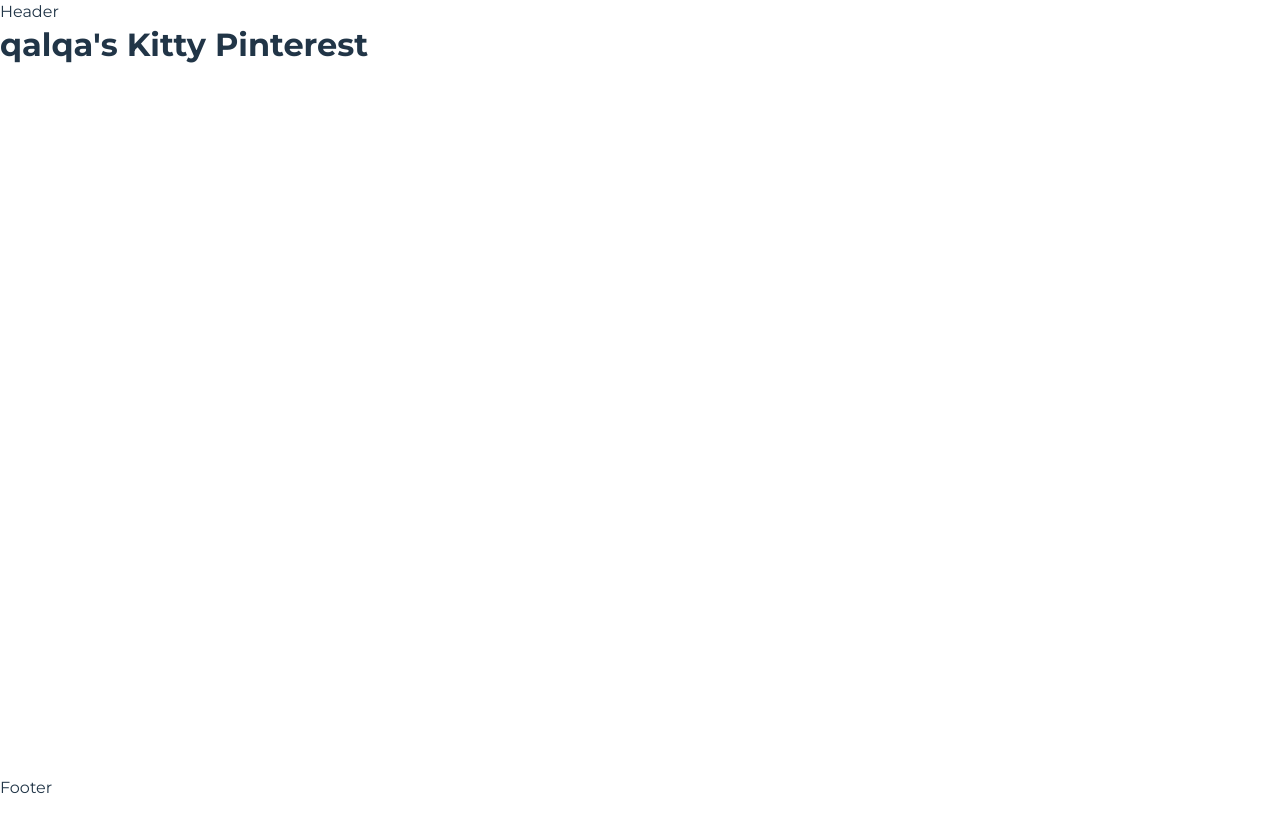
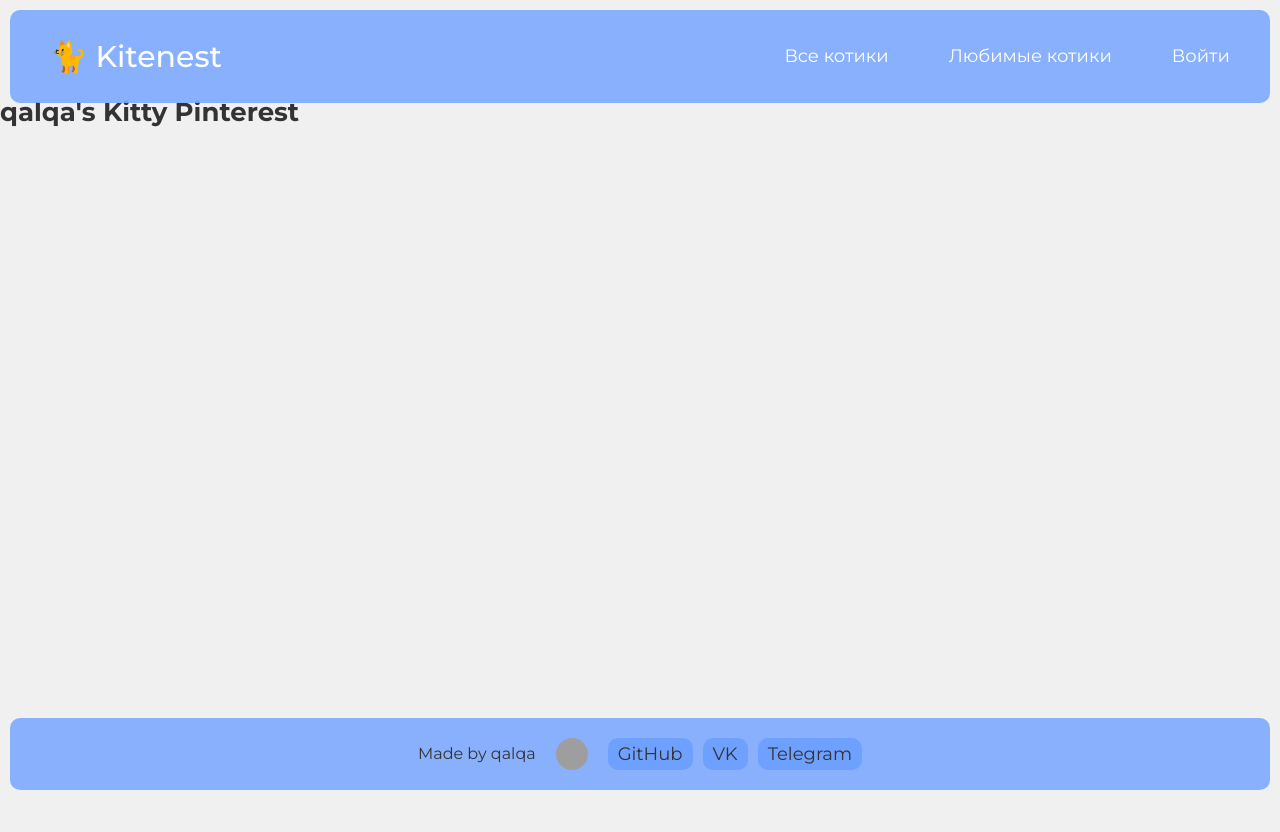
Before and after one commit to qalqa-dev/ts-fullstack-intern-challenge, a React (Vite) app in the folder front/: page / in a window 1280 px wide. Shown: the top 832 px of the page. Built offline with nearby package versions, Linux system fonts and the light colour scheme; grey boxes are pictures that could not be loaded.

Commit message:
feat: added ui

```diff
--- a/front/src/components/Footer/Footer.module.scss
+++ b/front/src/components/Footer/Footer.module.scss
@@ -1,5 +1,53 @@
 .footer {
   position: absolute;
-  width: 100%;
+  background-color: var(--color-accent-transparent-semi);
+  border-radius: 1rem;
+  margin: 1rem;
+  width: calc(100% - 2rem);
   bottom: 0;
+  .container {
+    padding: 2rem 2rem;
+    display: flex;
+    justify-content: center;
+    align-items: center;
+    gap: 2rem;
+
+    .me {
+      margin: 0;
+    }
+
+    .avatar {
+      border-radius: 50%;
+    }
+
+    .contacts {
+      margin: 0;
+      font-size: 2rem;
+    }
+
+    .list {
+      display: flex;
+      gap: 1rem;
+
+      .item {
+        list-style: none;
+
+        .link {
+          font-size: 1.8rem;
+          text-decoration: none;
+          transition:
+            color 0.3s ease,
+            background-color 0.3s ease;
+          background-color: var(--color-accent);
+          color: var(--color-text);
+          padding: 0.5rem 1rem;
+          border-radius: 1rem;
+
+          &:hover {
+            background-color: var(--color-accent-highlight);
+          }
+        }
+      }
+    }
+  }
 }
--- a/front/src/components/Footer/Footer.tsx
+++ b/front/src/components/Footer/Footer.tsx
@@ -1,7 +1,37 @@
 import styles from './Footer.module.scss';
 
 const Footer = () => {
-  return <footer className={styles.footer}>Footer</footer>;
+  return (
+    <footer className={styles.footer}>
+      <div className={styles.container}>
+        <p className={styles.me}>Made by qalqa</p>
+        <img
+          width={32}
+          height={32}
+          className={styles.avatar}
+          src="https://avatars.githubusercontent.com/u/113594321?v=4"
+          alt="my avatar"
+        />
+        <ul className={styles.list}>
+          <li className={styles.item}>
+            <a className={styles.link} href="https://github.com/qalqaa">
+              GitHub
+            </a>
+          </li>
+          <li className={styles.item}>
+            <a className={styles.link} href="https://vk.com/qalqaa">
+              VK
+            </a>
+          </li>
+          <li className={styles.item}>
+            <a className={styles.link} href="https://t.me/qalqaa">
+              Telegram
+            </a>
+          </li>
+        </ul>
+      </div>
+    </footer>
+  );
 };
 
 export default Footer;
--- a/front/src/components/Header/Header.module.scss
+++ b/front/src/components/Header/Header.module.scss
@@ -1,5 +1,57 @@
+//Если что я люблю и уважаю tailwind, но тут решил пофлексить CSS модулями, так что пускай без него
+
 .header {
+  box-sizing: border-box;
+  margin: 1rem;
   position: fixed;
-  width: 100%;
+  width: calc(100% - 2rem);
   top: 0;
+  border-radius: 1rem;
+  padding: 1em 2rem;
+  background-color: var(--color-accent-transparent-semi);
+  backdrop-filter: blur(10px);
+
+  .container {
+    max-width: var(--container-size-desktop);
+    margin: 0 auto;
+    display: flex;
+    justify-content: space-between;
+
+    .logo {
+      color: var(--color-text-header);
+      font-weight: 500;
+      font-size: 3rem;
+      padding: 1.4rem 2rem;
+      border-radius: 1rem;
+      transition:
+        color 0.3s ease,
+        background-color 0.3s ease;
+
+      &:hover {
+        background-color: var(--color-accent-highlight);
+      }
+    }
+
+    .list {
+      display: flex;
+      align-items: center;
+      gap: clamp(1rem, 2vw, 2rem);
+
+      .item {
+        .link {
+          color: var(--color-text-header);
+          border-radius: 1rem;
+          font-size: 1.8rem;
+          padding: calc(4.4rem - 1.8rem) 2rem;
+          transition:
+            color 0.3s ease,
+            background-color 0.3s ease;
+
+          &:hover {
+            background-color: var(--color-accent-highlight);
+          }
+        }
+      }
+    }
+  }
 }
--- a/front/src/components/Header/Header.tsx
+++ b/front/src/components/Header/Header.tsx
@@ -1,7 +1,34 @@
+import { Link } from 'react-router-dom';
+import { ROUTES } from '../../utils/routes';
 import styles from './Header.module.scss';
 
 const Header = () => {
-  return <header className={styles.header}>Header</header>;
+  return (
+    <header className={styles.header}>
+      <div className={styles.container}>
+        <Link className={styles.logo} to={ROUTES.HOME}>
+          <i>🐈</i> Kitenest
+        </Link>
+        <ul className={styles.list}>
+          <li className={styles.item}>
+            <Link className={styles.link} to={ROUTES.HOME}>
+              Все котики
+            </Link>
+          </li>
+          <li className={styles.item}>
+            <Link className={styles.link} to={ROUTES.HOME}>
+              Любимые котики
+            </Link>
+          </li>
+          <li className={styles.item}>
+            <Link className={styles.link} to={ROUTES.AUTH}>
+              Войти
+            </Link>
+          </li>
+        </ul>
+      </div>
+    </header>
+  );
 };
 
 export default Header;
--- a/front/src/index.css
+++ b/front/src/index.css
@@ -1,16 +1,62 @@
 :root {
+  /* vars */
+  --color-accent: #6ea1ff;
+  --color-accent-highlight: #97bafc;
+  --color-accent-darkened: #4b78cc;
+  --color-accent-transparent: rgba(110, 161, 255, 0.5);
+  --color-accent-transparent-semi: rgba(110, 161, 255, 0.8);
+
+  --color-bg: #f0f0f0;
+  --color-bg-comp: #ffffff;
+
+  --color-text: #333333;
+  --color-text-soft: #666666;
+  --color-text-header: #ffffff;
+
+  --color-border: #eaeaea;
+
+  --container-size-desktop: 1560px;
+  --container-size-laptop: 1200px;
+  --container-size-tablet: 768px;
+  --container-size-mobile: 100%;
+
+  /* global styles */
   font-family: Montserrat, Inter, system-ui, Avenir, Helvetica, Arial, sans-serif;
   line-height: 1.5;
   font-weight: 400;
+  font-size: 62.5%;
+  transition: all 0.3s ease-in-out;
+
+  color: var(--color-text);
+  background-color: var(--color-bg);
 
   color-scheme: light dark;
-  color: rgba(255, 255, 255, 0.87);
-  background-color: #242424;
-
   font-synthesis: none;
   text-rendering: optimizeLegibility;
   -webkit-font-smoothing: antialiased;
   -moz-osx-font-smoothing: grayscale;
+}
+
+h1 {
+  font-size: 2.6rem;
+}
+
+h2 {
+  font-size: 2.2rem;
+}
+
+p {
+  font-size: 1.6rem;
+}
+
+a {
+  text-decoration: none;
+}
+
+ul {
+  list-style-type: none;
+  padding: 0;
+  margin: 0;
 }
 
 body {
@@ -19,9 +65,21 @@
   overflow-y: hidden;
 }
 
-@media (prefers-color-scheme: light) {
+@media (prefers-color-scheme: dark) {
   :root {
-    color: #213547;
-    background-color: #ffffff;
+    /* vars */
+    --color-accent: rgb(65, 132, 255);
+    --color-accent-highlight: rgb(113, 163, 255);
+    --color-accent-darkened: #4b78cc;
+    --color-accent-transparent: rgba(65, 132, 255, 0.5);
+    --color-accent-transparent-semi: rgba(65, 132, 255, 0.8);
+
+    --color-bg: #181818;
+    --color-bg-comp: #303030;
+
+    --color-text: #ffffff;
+    --color-text-soft: #b1b1b1;
+
+    --color-border: #5f5f5f;
   }
 }
--- a/front/src/main.tsx
+++ b/front/src/main.tsx
@@ -5,15 +5,17 @@
 import Header from './components/Header/Header.tsx';
 import './index.css';
 import App from './pages/App/App.tsx';
+import NotFound from './pages/NotFound/NotFound.tsx';
 
 createRoot(document.getElementById('root')!).render(
   <StrictMode>
-    <Header />
     <Router>
+      <Header />
       <Routes>
         <Route path="/" element={<App />}></Route>
+        <Route path="*" element={<NotFound />}></Route>
       </Routes>
+      <Footer />
     </Router>
-    <Footer />
   </StrictMode>,
 );
--- a/front/src/pages/App/App.module.scss
+++ b/front/src/pages/App/App.module.scss
@@ -1,4 +1,4 @@
 .container {
-  max-width: 1280px;
-  margin: 0 auto;
+  max-width: var(--container-size-desktop);
+  margin: 9.3rem auto;
 }
--- /dev/null
+++ b/front/src/pages/NotFound/NotFound.module.scss
@@ -0,0 +1,35 @@
+.container {
+  max-width: var(--container-size-desktop);
+  margin: 9.3rem auto 0;
+  display: flex;
+  flex-direction: column;
+  justify-content: center;
+  align-items: center;
+  height: 100vh;
+
+  .title {
+    font-size: 5rem;
+    margin: 0;
+  }
+
+  .subtitle {
+    font-size: 2.5rem;
+    margin: 0 0 1rem 0;
+  }
+
+  .link {
+    font-size: 2rem;
+    margin: 0;
+    text-decoration: none;
+    transition:
+      color 0.3s ease,
+      background-color 0.3s ease;
+    background-color: var(--color-accent);
+    color: var(--color-text);
+    padding: 0.5rem 1rem;
+    border-radius: 1rem;
+    &:hover {
+      background-color: var(--color-accent-highlight);
+    }
+  }
+}
--- /dev/null
+++ b/front/src/pages/NotFound/NotFound.tsx
@@ -0,0 +1,18 @@
+import { Link } from 'react-router-dom';
+import { ROUTES } from '../../utils/routes';
+import styles from './NotFound.module.scss';
+
+const NotFound = () => {
+  return (
+    <main className={styles.container}>
+      <img src="not-found-cat.svg" alt="милый котик пишет в тетрадке" />
+      <h2 className={styles.title}>Ошибка 404</h2>
+      <p className={styles.subtitle}>Упс... Кажется котики украли страницу</p>
+      <Link className={styles.link} to={ROUTES.HOME}>
+        Вернуться на главную
+      </Link>
+    </main>
+  );
+};
+
+export default NotFound;
--- /dev/null
+++ b/front/src/utils/routes.ts
@@ -0,0 +1,5 @@
+export enum ROUTES {
+  HOME = '/',
+  USER = '/favorites',
+  AUTH = '/auth',
+}
```
Also changed, not shown: front/public/not-found-cat.svg (added).
